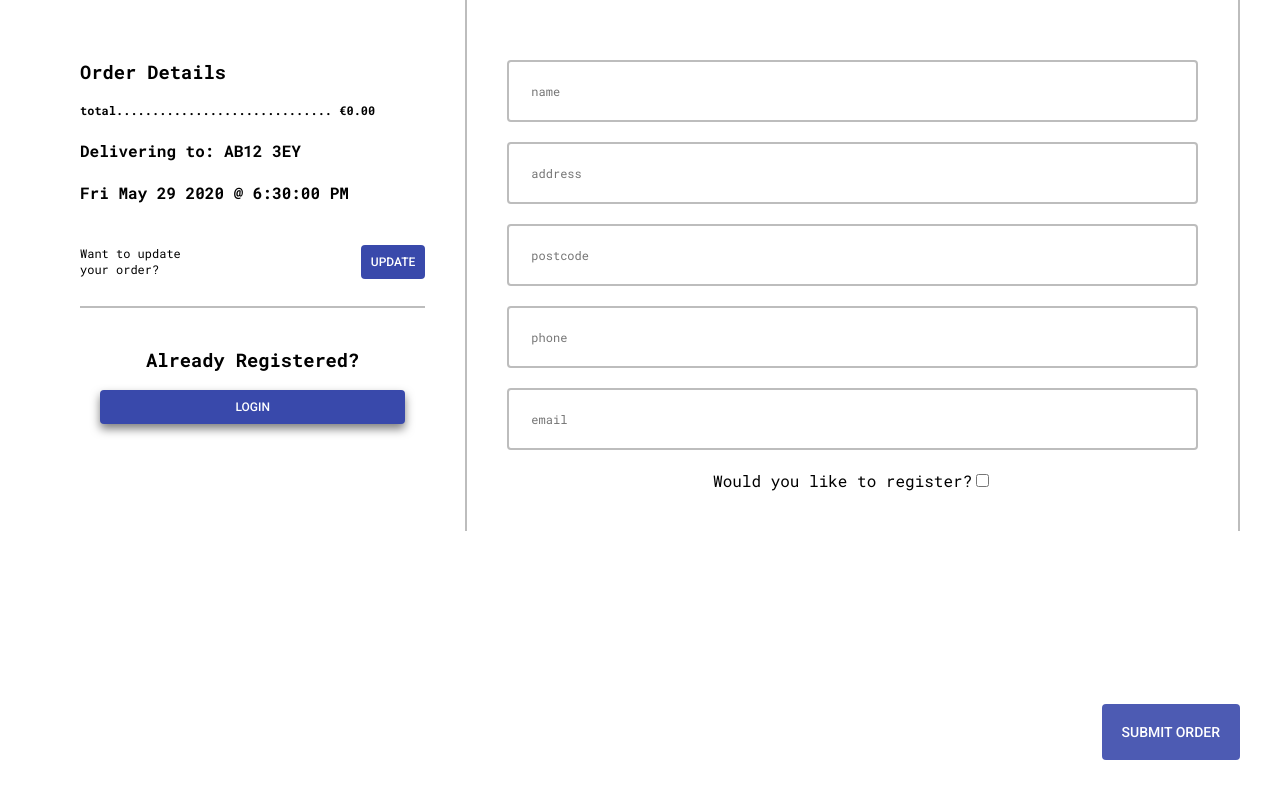
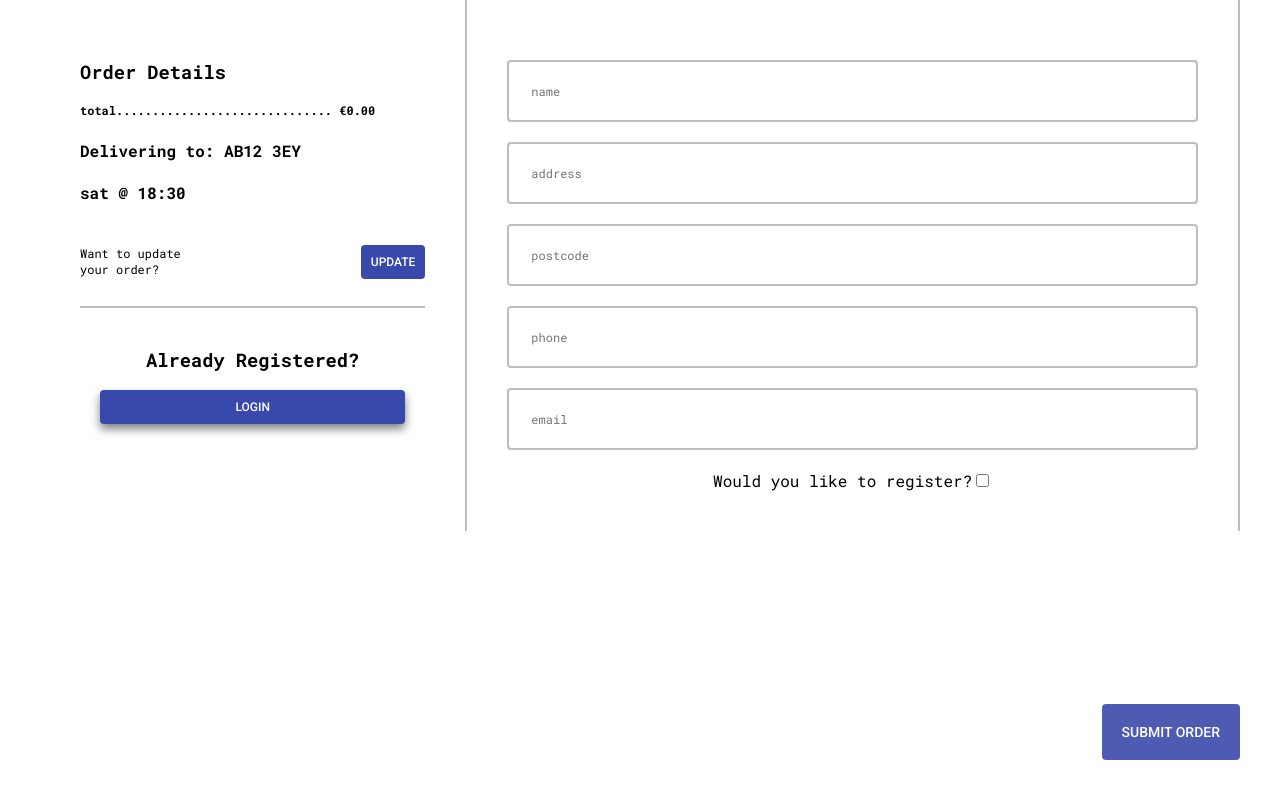
Before and after one commit to chingu-voyages/v19-bears-team-05, a React (Create React App) app in the folder chowpronto_frontend/: page /confirmOrder in a window 1280 px wide. Built offline with nearby package versions, Linux system fonts and the light colour scheme.

Commit message:
format date/time properly

```diff
--- /dev/null
+++ b/chowpronto_frontend/src/helpers/days.js
@@ -0,0 +1 @@
+export default ["mon", "tue", "wed", "thu", "fri", "sat", "sun"];
--- a/chowpronto_frontend/src/helpers/parseTime.js
+++ b/chowpronto_frontend/src/helpers/parseTime.js
@@ -1,3 +1,5 @@
+import days from "./days";
+
 function parseTime(date) {
   function msToDay(ms) {
     return Math.floor(ms / 1000 / 60 / 60 / 24);
@@ -5,8 +7,10 @@ function parseTime(date) {
   const currentDate = new Date();
   const elapsed = msToDay(+date) - msToDay(+currentDate);
   return `${
-    elapsed === 0 ? "today" : elapsed === 1 ? "tomorrow" : date.toDateString()
-  } @ ${date.toLocaleTimeString()}`;
+    elapsed === 0 ? "today" : elapsed === 1 ? "tomorrow" : days[date.getDay()]
+  } @ ${date.getHours()}:${
+    date.getMinutes() < 10 ? "0" : ""
+  }${date.getMinutes()}`;
 }
 
 export default parseTime;
--- a/chowpronto_frontend/src/patron/components/DeliveryTime.js
+++ b/chowpronto_frontend/src/patron/components/DeliveryTime.js
@@ -1,17 +1,34 @@
 import React, { useContext } from "react";
 import TextDisplayBox from "../../shared_components/TextDisplayBox";
 import { MenuContext } from "../../state/MenuContext";
+import days from "../../helpers/days";
+import parseTime from "../../helpers/parseTime";
 
 const DeliverySelector = (props) => {
   const { state } = useContext(MenuContext);
+  const now = new Date();
+  const now1200 = new Date(now.getFullYear(), now.getMonth(), now.getDate());
+  const del1200 = new Date(
+    state.deliveryDate.getFullYear(),
+    state.deliveryDate.getMonth(),
+    state.deliveryDate.getDate()
+  );
+  const elapsed = (del1200 - now1200) / 1000 / 60 / 60 / 24;
+  console.log("elapsed", elapsed);
   return (
     <TextDisplayBox
       title="delivery time"
       value={
-        "Today " +
-        state.deliveryDate.getHours() +
-        ":" +
-        state.deliveryDate.getMinutes()
+        // (elapsed === 0
+        //   ? "today"
+        //   : elapsed === 1
+        //   ? "tomorrow"
+        //   : days[state.deliveryDate.getDay()]) +
+        // " " +
+        // state.deliveryDate.getHours() +
+        // ":" +
+        // state.deliveryDate.getMinutes()
+        parseTime(state.deliveryDate)
       }
       readOnly
     />
```
